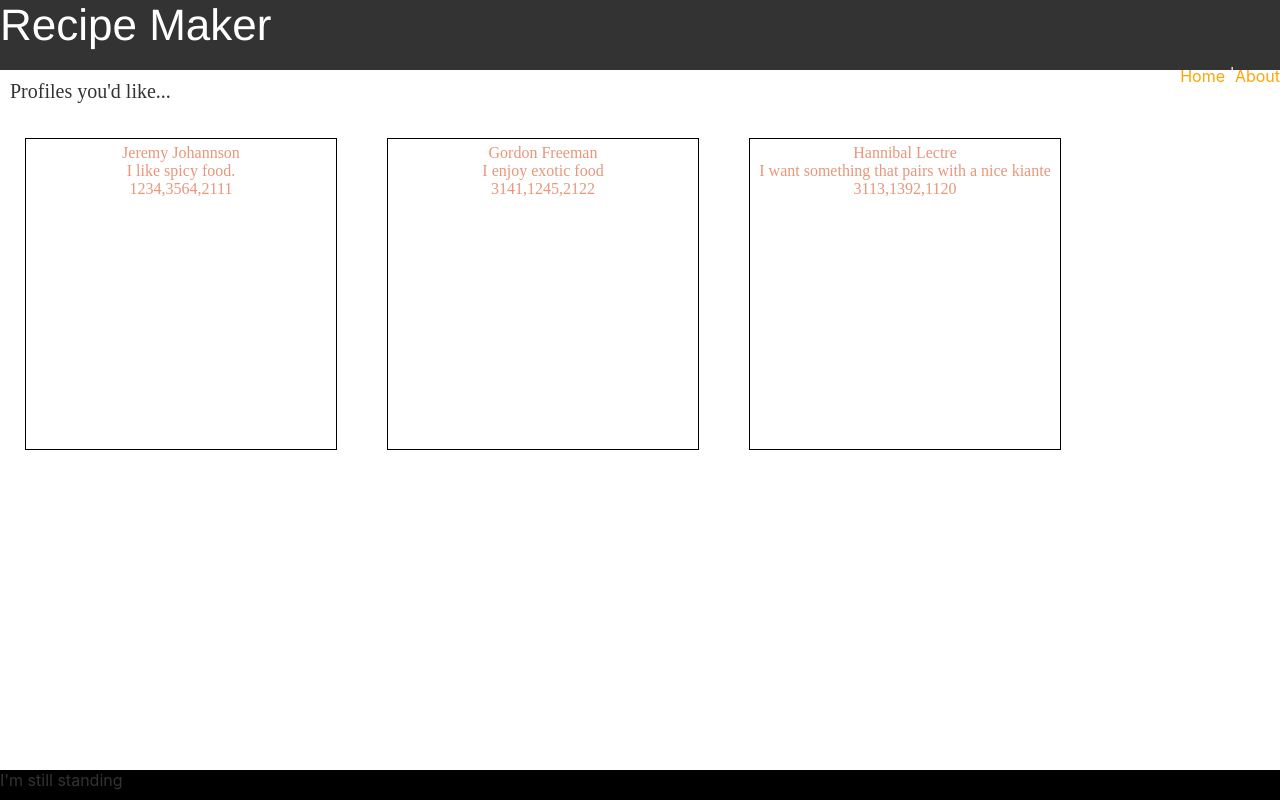
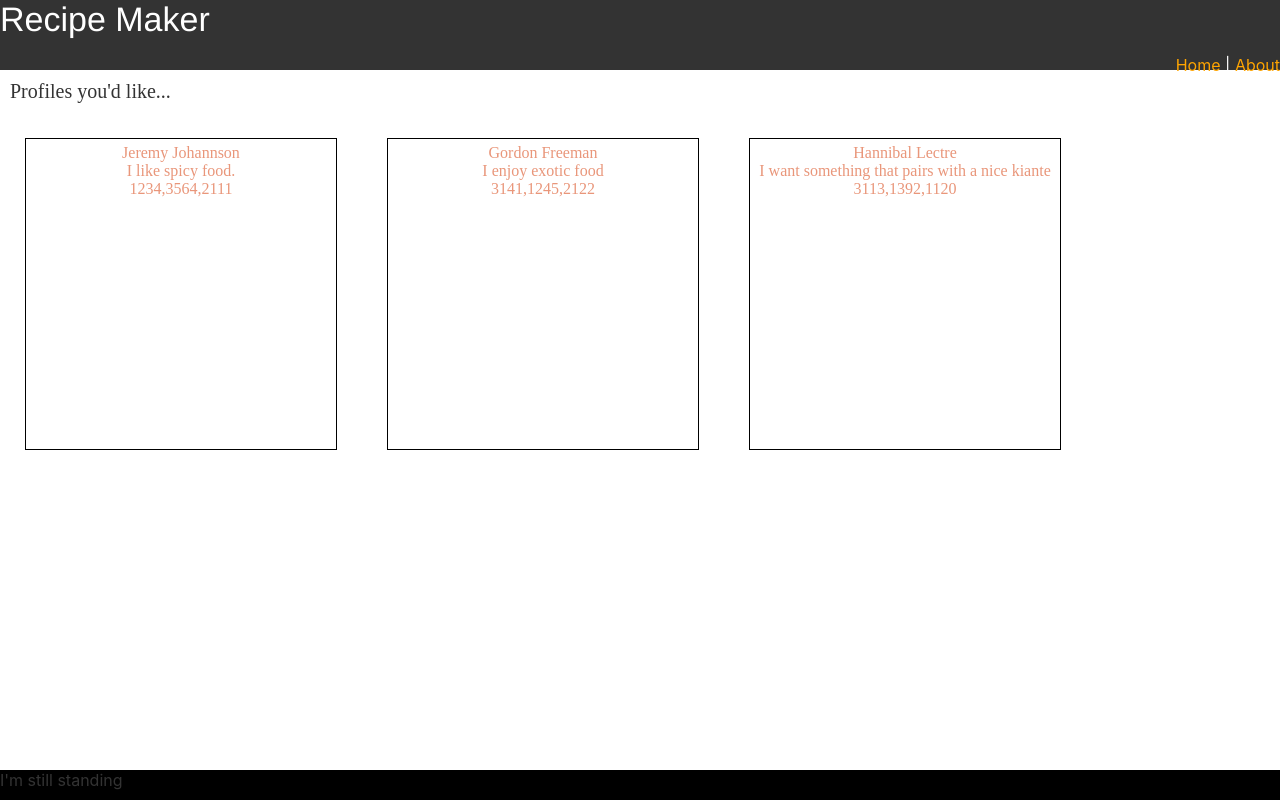
Before and after one commit to u1f98e/dubhacks2023, a Svelte app in the folder client/: page / in a window 1280 px wide. Built offline with nearby package versions, Linux system fonts and the light colour scheme.

Commit message:
Take that JS

```diff
--- a/client/src/navbar.svelte
+++ b/client/src/navbar.svelte
@@ -11,7 +11,7 @@
     <div align = "right" class="titular"></div>
         <ul class="menu">
                 <li><a href="/" on:click|preventDefault={() => (menu = 1)}>Home</a> | </li>
-                <li><a href="/" on:click|preventDefault={() => (menu = 2)}> About</a></li>
+                <li><a href="/" on:click|preventDefault={() => (menu = 2)}>&nbsp;About</a></li>
         </ul>
 </div>
 
@@ -41,7 +41,7 @@
     .title {
         font-family: 'Helvetica';
         justify-content: left;
-        font-size: 44px;
+        font-size: 34px;
     }
 
     .menu {
```
